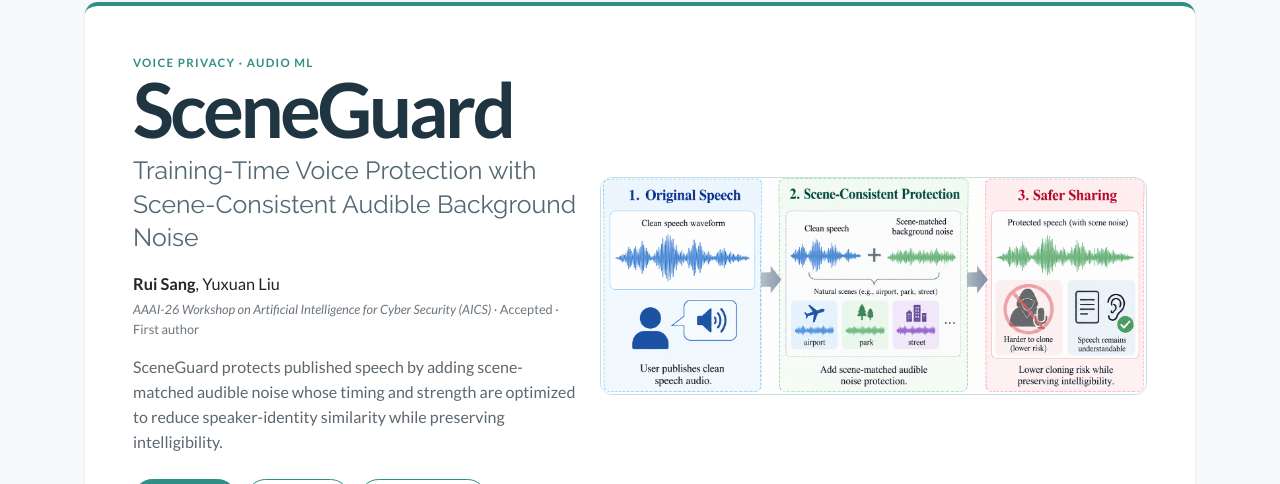
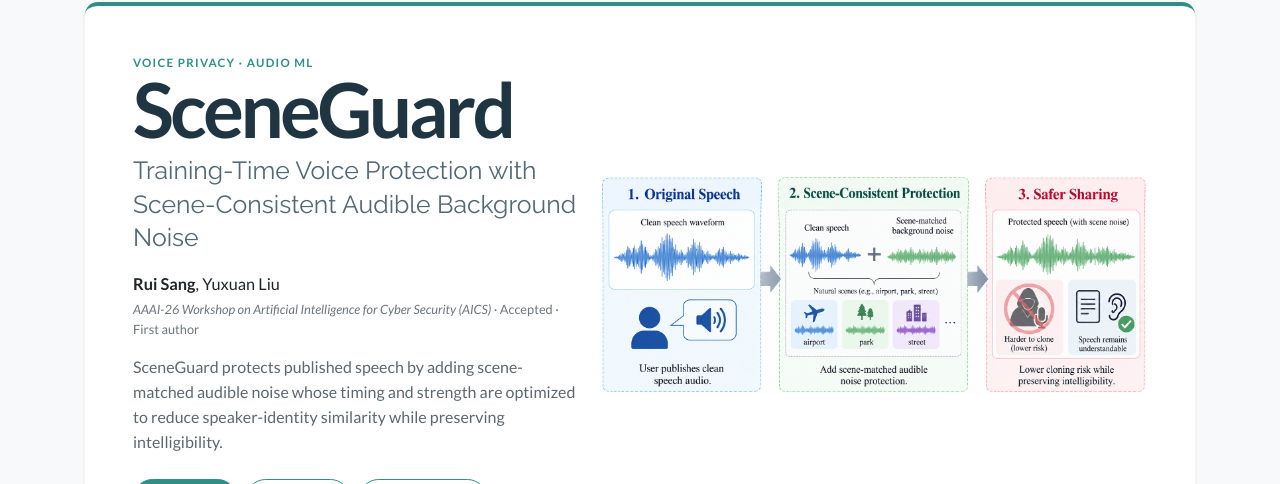
Before and after one commit to richael-sang/richael-sang.github.io, a Jekyll site: the page built from _projects/sceneguard.md, in a window 1280 px wide. Shown: the part 135-619 px from the top of the page. Built offline with Jekyll 4.4.1, drawn with Linux system fonts in a browser that asks for light colours; nearby versions of some CDN libraries; a style sheet for code colours, icons or effects is not loaded.

Commit message:
remove SceneGuard concept image frame
Co-authored-by: Cursor <cursoragent@cursor.com>

```diff
--- a/_projects/sceneguard.md
+++ b/_projects/sceneguard.md
@@ -143,7 +143,7 @@ section_nav:
   </div>
 </section>
 
-<section class="project-section project-section-figure" id="system-architecture">
+<section class="project-section" id="system-architecture">
   <div class="section-kicker">System architecture</div>
   <h2>Pretrained perception, per-sample optimization</h2>
   <p class="section-intro">PANNs, ECAPA-TDNN, and Whisper are pretrained components. SceneGuard does not train them; gradients update only the temporal mask and global gain for each sample.</p>
--- a/assets/css/project-page.css
+++ b/assets/css/project-page.css
@@ -100,11 +100,9 @@
     width: 100%;
     max-width: 100%;
     min-width: 0;
-    overflow: hidden;
     margin: 0;
-    border: 1px solid var(--sg-line);
-    border-radius: 0.75rem;
-    background: var(--sg-pale);
+    border: 0;
+    background: transparent;
     justify-self: end;
 }
 
@@ -152,14 +150,6 @@
     border-radius: 0.8rem;
     background: #fff;
     box-shadow: 0 0.125rem 0.45rem rgba(47, 143, 135, 0.055);
-}
-
-.project-section.project-section-figure {
-    padding-right: 0;
-    padding-left: 0;
-    border: 0;
-    background: transparent;
-    box-shadow: none;
 }
 
 .project-section > h2 {
```
